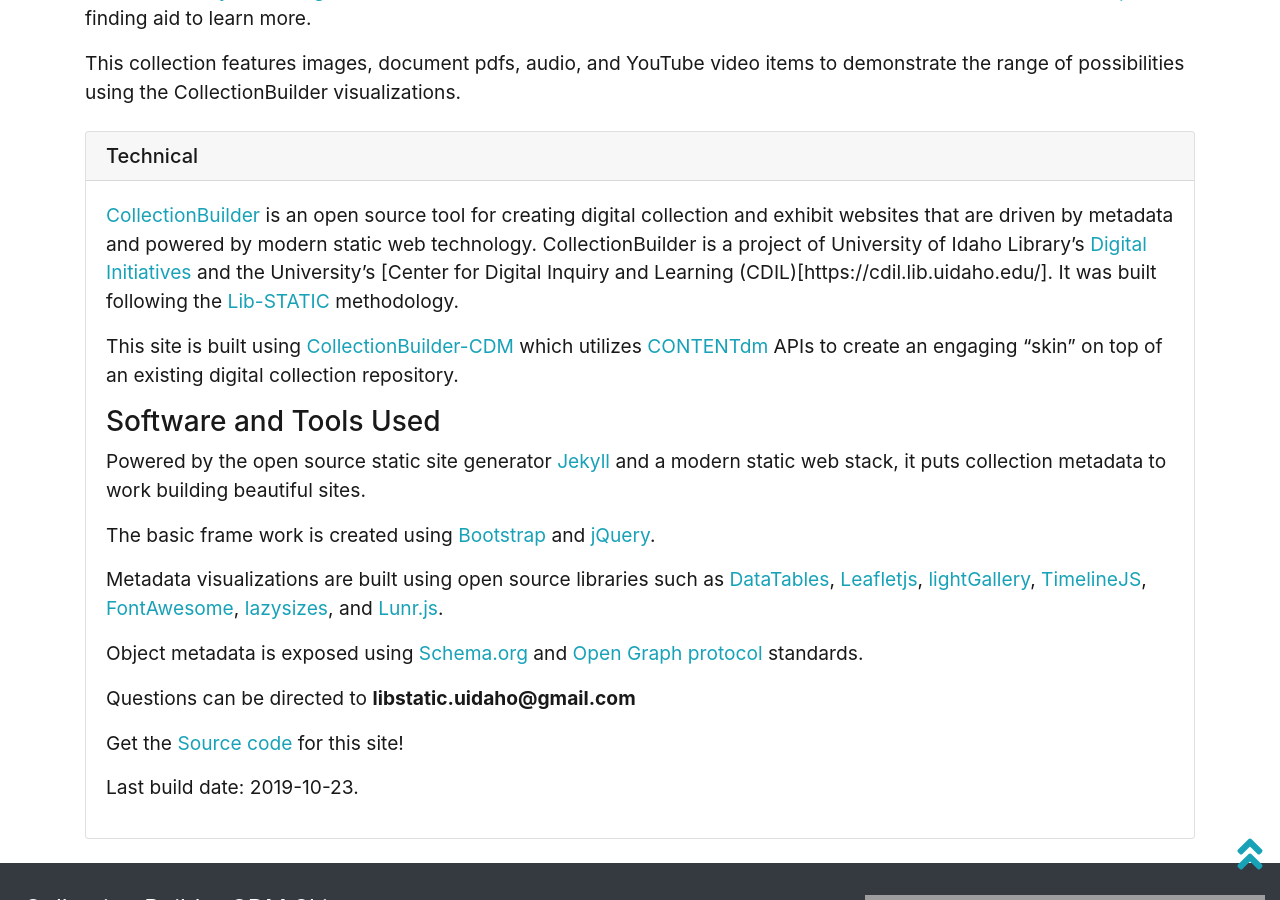
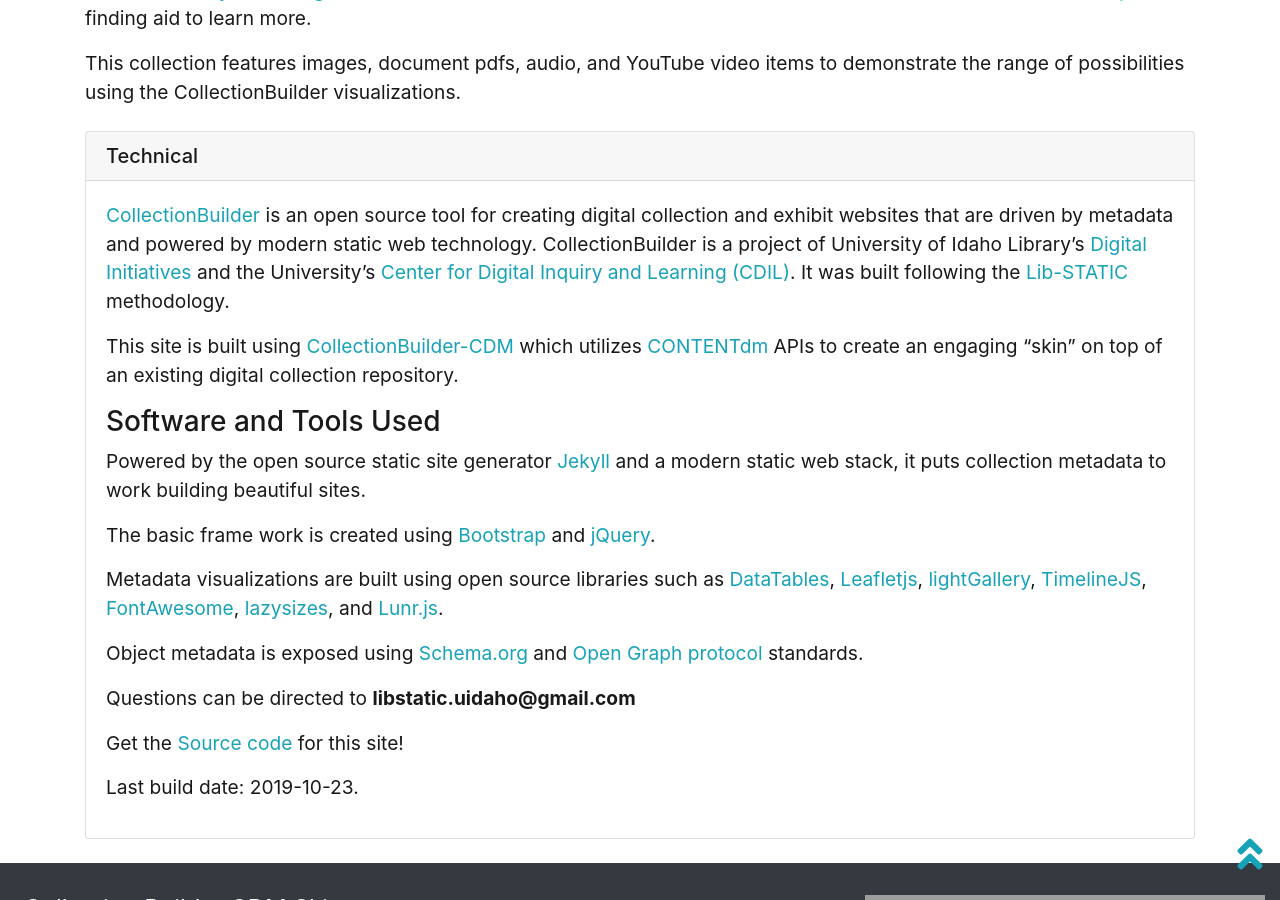
Before and after one commit to CollectionBuilder/collectionbuilder-contentdm, a Jekyll site: the page built from about.md, in a window 1280 px wide and 900 px high, scrolled down 709 px. Built offline with Jekyll 4.4.1, drawn with Linux system fonts in a browser that asks for light colours.

Commit message:
fix cdil link

```diff
--- a/_includes/credits.md
+++ b/_includes/credits.md
@@ -3,7 +3,7 @@
 <div class="card-body">
 <div class="card-text" markdown="1">
 
-[CollectionBuilder](https://collectionbuilder.github.io/) is an open source tool for creating digital collection and exhibit websites that are driven by metadata and powered by modern static web technology. CollectionBuilder is a project of University of Idaho Library's [Digital Initiatives](https://www.lib.uidaho.edu/digital/) and the University's [Center for Digital Inquiry and Learning (CDIL)[https://cdil.lib.uidaho.edu/]. It was built following the [Lib-STATIC](https://lib-static.github.io) methodology.
+[CollectionBuilder](https://collectionbuilder.github.io/) is an open source tool for creating digital collection and exhibit websites that are driven by metadata and powered by modern static web technology. CollectionBuilder is a project of University of Idaho Library's [Digital Initiatives](https://www.lib.uidaho.edu/digital/) and the University's [Center for Digital Inquiry and Learning (CDIL)](https://cdil.lib.uidaho.edu/). It was built following the [Lib-STATIC](https://lib-static.github.io) methodology.
 
 
 This site is built using [CollectionBuilder-CDM](https://github.com/CollectionBuilder/collectionbuilder-contentdm) which utilizes [CONTENTdm](https://www.oclc.org/en/contentdm.html) APIs to create an engaging "skin" on top of an existing digital collection repository.
```
